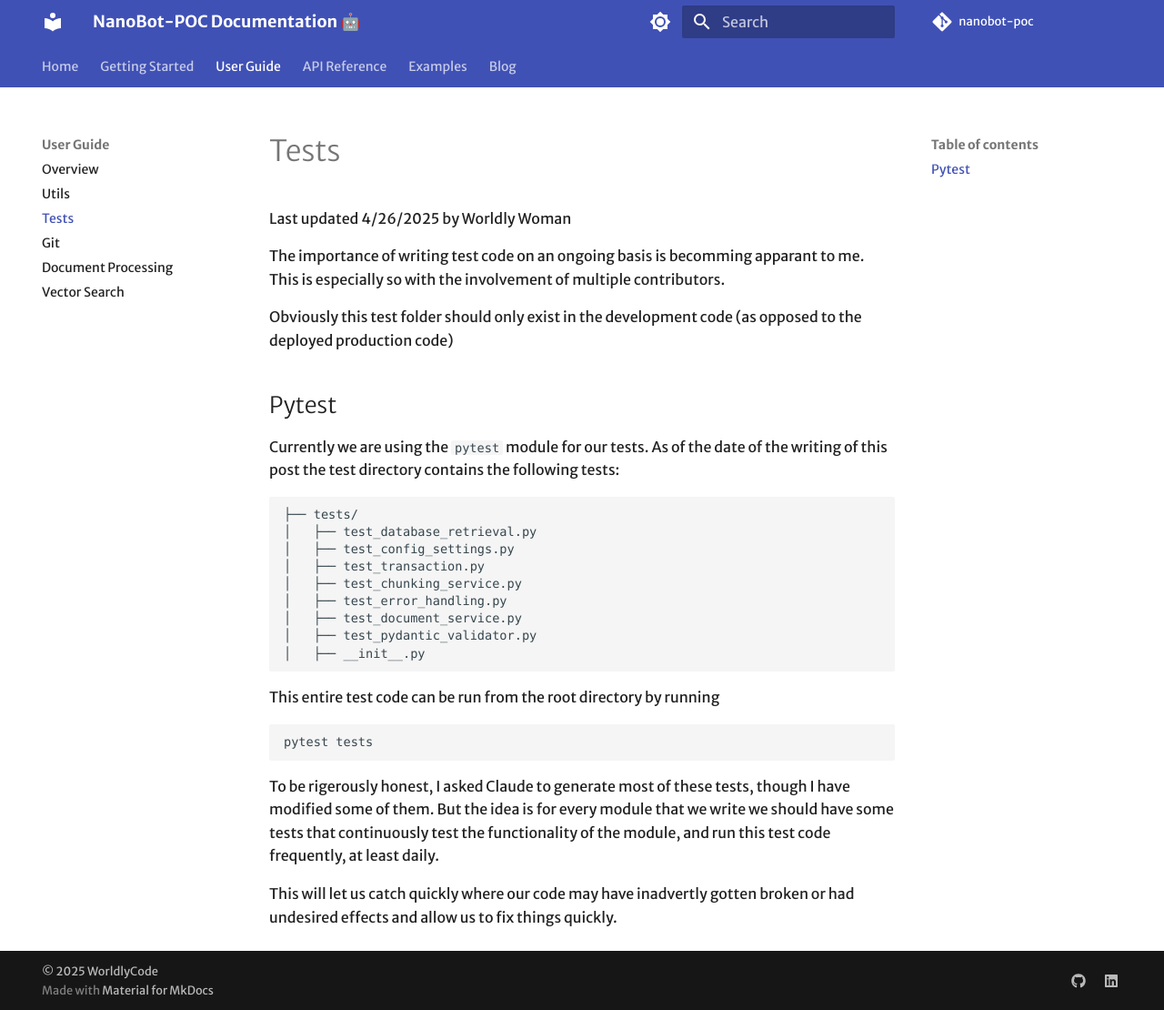
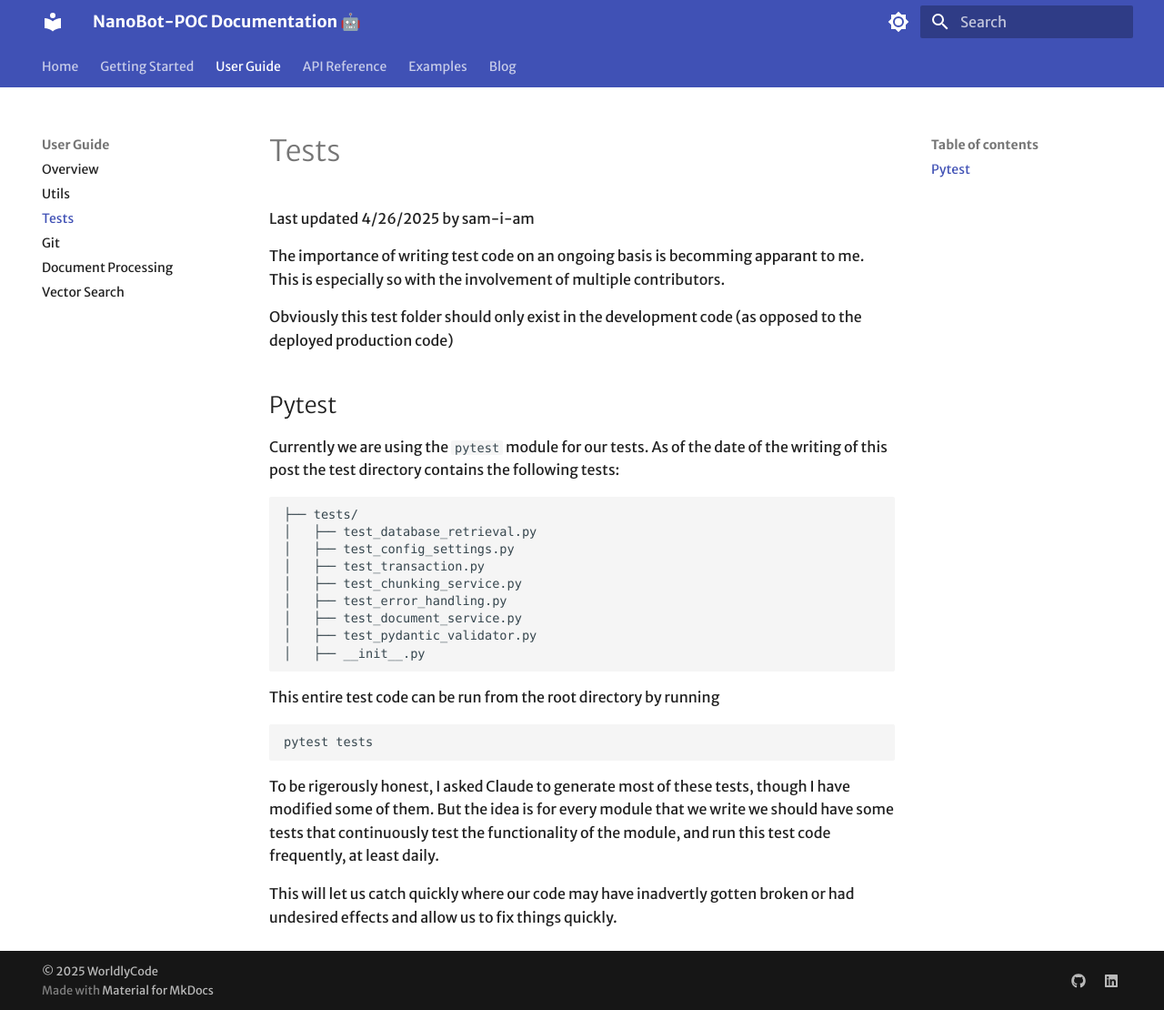
Before and after one commit to worldlycode/nanobot-docs, an MkDocs documentation site: the page built from docs/user-guide/tests.md, in a window 1280 px wide and 1110 px high. Shown: the whole window at 91% size. Built offline with MkDocs 1.6.1 and Material for MkDocs 9.7.7, drawn with Linux system fonts in a browser that asks for light colours; some web fonts are replaced; comment, search, counter and statistics services are not loaded.

Commit message:
updated author

```diff
--- a/docs/user-guide/tests.md
+++ b/docs/user-guide/tests.md
@@ -1,6 +1,6 @@
 # Tests
 
-Last updated 4/26/2025 by Worldly Woman
+Last updated 4/26/2025 by sam-i-am
 
 The importance of writing test code on an ongoing basis is becomming apparant to me.  This is especially so with the involvement of multiple contributors.
 
--- a/mkdocs.yml
+++ b/mkdocs.yml
@@ -1,11 +1,7 @@
 site_name: NanoBot-POC Documentation 🤖
 site_description: Documentation for the NanoBot-POC project
-site_url: https://worldlycode.github.io/nanobot-docs
-repo_url: https://github.com/srobertsphd/nanobot-poc
-repo_name: nanobot-poc
-author: Worldly Woman
-
-
+site_url: https://worldlycode.github.io/nanobot-dev-docs
+repo_name: nanobot-dev
 
 # Standard docs directory
 docs_dir: docs
```
Also changed, not shown: docs/blog/logging-2025-03-06.md (+1 -1 lines), docs/blog/mkdocs-2025-03-08.md (+1 -1 lines), docs/blog/packages-and-imports.md (+1 -1 lines), docs/examples.md (+1 -1 lines).
